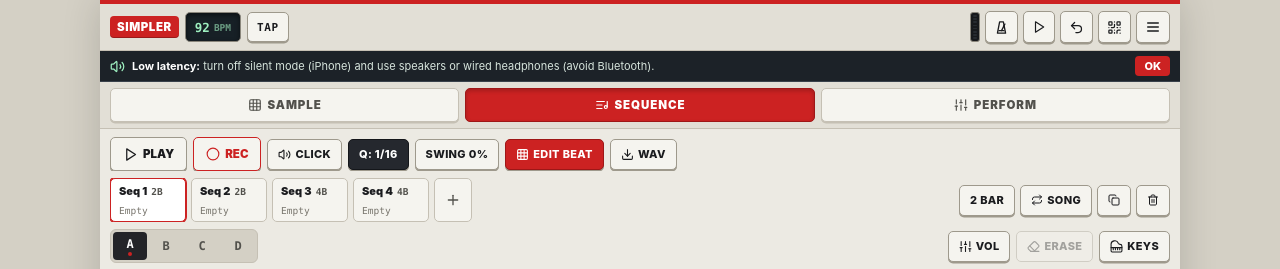
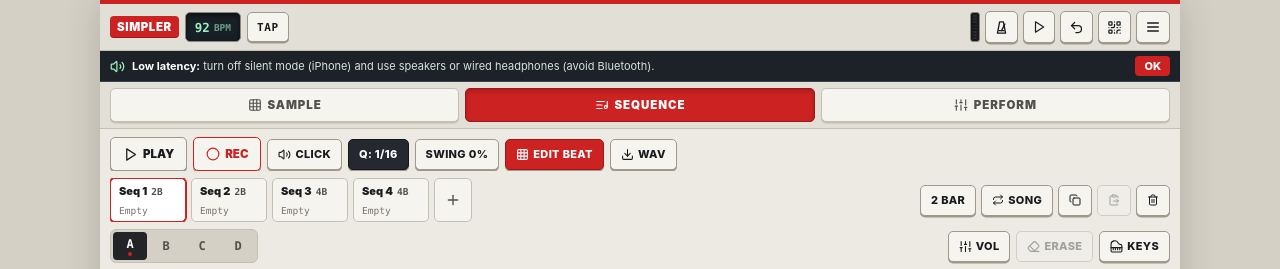
Before and after one commit to swagtoast/simpler, a React (Vite) app: page / in a window 1280 px wide. Both pictures are taken after a click on the button "SEQUENCE". Shown: the top 269 px of the page. Built offline with nearby package versions, Linux system fonts and the light colour scheme.

Commit message:
Replace sequence duplicate with separate Copy and Paste buttons

```diff
--- a/src/i18n/t.ts
+++ b/src/i18n/t.ts
@@ -100,7 +100,8 @@ const DICT = {
     addSeqTitle: 'Aggiungi nuova sequenza',
     barsTitle: 'Lunghezza in battute',
     songTitle: 'Concatena tutte le sequenze piene in ordine (Song Mode)',
-    dupSeqTitle: 'Duplica sequenza',
+    copySeqTitle: 'Copia sequenza negli appunti',
+    pasteSeqTitle: 'Incolla sequenza copiata su quella selezionata',
     clearSeqTitle: 'Svuota note della sequenza',
     countInReady: 'Pronti... {beat} / 4 — inizia a suonare i pad!',
     seqRecActive: 'Registrazione attiva su {name}: suona i pad a tempo per aggiungere suoni in loop!',
@@ -113,7 +114,8 @@ const DICT = {
     barsSingle: 'battuta',
     barsPlural: 'battute',
     maxSeqReached: 'Massimo 16 sequenze raggiunte',
-    duplicatedInto: 'Duplicata in {name}',
+    seqCopiedToast: 'Copiata {name} — seleziona uno slot e premi Incolla',
+    seqPastedToast: 'Incollata su {name}',
     seqCleared: 'Sequenza svuotata',
     notesQuantized: 'Note allineate a 1/{q}',
 
@@ -277,7 +279,8 @@ const DICT = {
     addSeqTitle: 'Add new sequence',
     barsTitle: 'Length in bars',
     songTitle: 'Chain all non-empty sequences in order (Song Mode)',
-    dupSeqTitle: 'Duplicate sequence',
+    copySeqTitle: 'Copy sequence to clipboard',
+    pasteSeqTitle: 'Paste copied sequence onto the selected slot',
     clearSeqTitle: 'Clear sequence notes',
     countInReady: 'Get ready... {beat} / 4 — start playing the pads!',
     seqRecActive: 'Recording on {name}: tap pads in rhythm to overdub in a loop!',
@@ -290,7 +293,8 @@ const DICT = {
     barsSingle: 'bar',
     barsPlural: 'bars',
     maxSeqReached: 'Maximum of 16 sequences reached',
-    duplicatedInto: 'Duplicated to {name}',
+    seqCopiedToast: 'Copied {name} — select a slot and tap Paste',
+    seqPastedToast: 'Pasted onto {name}',
     seqCleared: 'Sequence cleared',
     notesQuantized: 'Notes quantized to 1/{q}',
 
--- a/src/state/useStore.ts
+++ b/src/state/useStore.ts
@@ -76,6 +76,7 @@ export interface AppState {
   mutedPads: number[];
   pianoRollOpen: boolean;
   exportModalOpen: boolean;
+  copiedSequence: { bars: number; notes: NoteEvent[]; sourceName: string } | null;
 
   // Phase 3: Inline Pad Mixer + Simple Perform FX
   padMixerMode: boolean;
@@ -133,7 +134,8 @@ export interface AppState {
   ) => void;
   selectSequence: (seqId: string) => void;
   addSequence: () => void;
-  duplicateSequence: (seqId: string) => void;
+  copySequence: (seqId: string) => void;
+  pasteSequence: (targetSeqId: string) => void;
   deleteSequence: (seqId: string) => void;
   clearSequence: (seqId: string) => void;
   setSequenceBars: (seqId: string, bars: number) => void;
@@ -206,6 +208,7 @@ export const useStore = create<AppState>((set, get) => {
     mutedPads: [],
     pianoRollOpen: false,
     exportModalOpen: false,
+    copiedSequence: null,
 
     padMixerMode: false,
     fxHold: false,
@@ -653,31 +656,40 @@ export const useStore = create<AppState>((set, get) => {
       set({ project, activeSequenceId: newSeq.id });
     },
 
-    duplicateSequence: (seqId) => {
+    copySequence: (seqId) => {
       const state = get();
       const src = state.project.sequences.find((s) => s.id === seqId);
       if (!src) return;
-      if (state.project.sequences.length >= 16) {
-        get().showToast(t('maxSeqReached'));
-        return;
-      }
+      set({
+        copiedSequence: {
+          bars: src.bars,
+          notes: src.notes.map((n) => ({ ...n })),
+          sourceName: src.name,
+        },
+      });
+      get().showToast(t('seqCopiedToast', { name: src.name }));
+    },
+
+    pasteSequence: (targetSeqId) => {
+      const state = get();
+      const clip = state.copiedSequence;
+      if (!clip) return;
+      const target = state.project.sequences.find((s) => s.id === targetSeqId);
+      if (!target) return;
+
       pushUndo(state.project);
-      const copy: SequencePattern = {
-        id: `seq-${Date.now().toString(36)}`,
-        name: `Seq ${state.project.sequences.length + 1}`,
-        bars: src.bars,
-        notes: src.notes.map((n, i) => ({
-          ...n,
-          id: `n-${Date.now().toString(36)}-${i}`,
-        })),
-      };
-      const project = {
-        ...state.project,
-        sequences: [...state.project.sequences, copy],
-      };
+      const stamp = Date.now().toString(36);
+      const pastedNotes = clip.notes.map((n, i) => ({
+        ...n,
+        id: `n-${stamp}-${i}-${Math.random().toString(36).slice(2, 5)}`,
+      }));
+      const sequences = state.project.sequences.map((s) =>
+        s.id === targetSeqId ? { ...s, bars: clip.bars, notes: pastedNotes } : s
+      );
+      const project = { ...state.project, sequences };
       scheduleSaveMeta(project);
-      set({ project, activeSequenceId: copy.id });
-      get().showToast(t('duplicatedInto', { name: copy.name }));
+      set({ project });
+      get().showToast(t('seqPastedToast', { name: target.name }));
     },
 
     deleteSequence: (seqId) => {
--- a/src/ui/views/SequenceView.tsx
+++ b/src/ui/views/SequenceView.tsx
@@ -8,6 +8,7 @@ import {
   Download,
   Plus,
   Copy,
+  ClipboardPaste,
   Trash2,
   Repeat,
   Piano,
@@ -44,11 +45,13 @@ export const SequenceView: React.FC = () => {
   const exportModalOpen = useStore((s) => s.exportModalOpen);
   const keyboardOpen = useStore((s) => s.keyboardOpen);
   const padMixerMode = useStore((s) => s.padMixerMode);
+  const copiedSequence = useStore((s) => s.copiedSequence);
 
   const selectSequence = useStore((s) => s.selectSequence);
   const togglePadMixerMode = useStore((s) => s.togglePadMixerMode);
   const addSequence = useStore((s) => s.addSequence);
-  const duplicateSequence = useStore((s) => s.duplicateSequence);
+  const copySequence = useStore((s) => s.copySequence);
+  const pasteSequence = useStore((s) => s.pasteSequence);
   const clearSequence = useStore((s) => s.clearSequence);
   const setSequenceBars = useStore((s) => s.setSequenceBars);
   const setQuantize = useStore((s) => s.setQuantize);
@@ -257,10 +260,19 @@ export const SequenceView: React.FC = () => {
             <button
               type="button"
               className="pill-btn"
-              onClick={() => duplicateSequence(activeSeq.id)}
-              title={t('dupSeqTitle')}
+              onClick={() => copySequence(activeSeq.id)}
+              title={t('copySeqTitle')}
             >
               <Copy size={12} />
+            </button>
+            <button
+              type="button"
+              className={`pill-btn ${copiedSequence ? 'active-mode' : ''}`}
+              disabled={!copiedSequence}
+              onClick={() => pasteSequence(activeSeq.id)}
+              title={t('pasteSeqTitle')}
+            >
+              <ClipboardPaste size={12} />
             </button>
             <button
               type="button"
```
